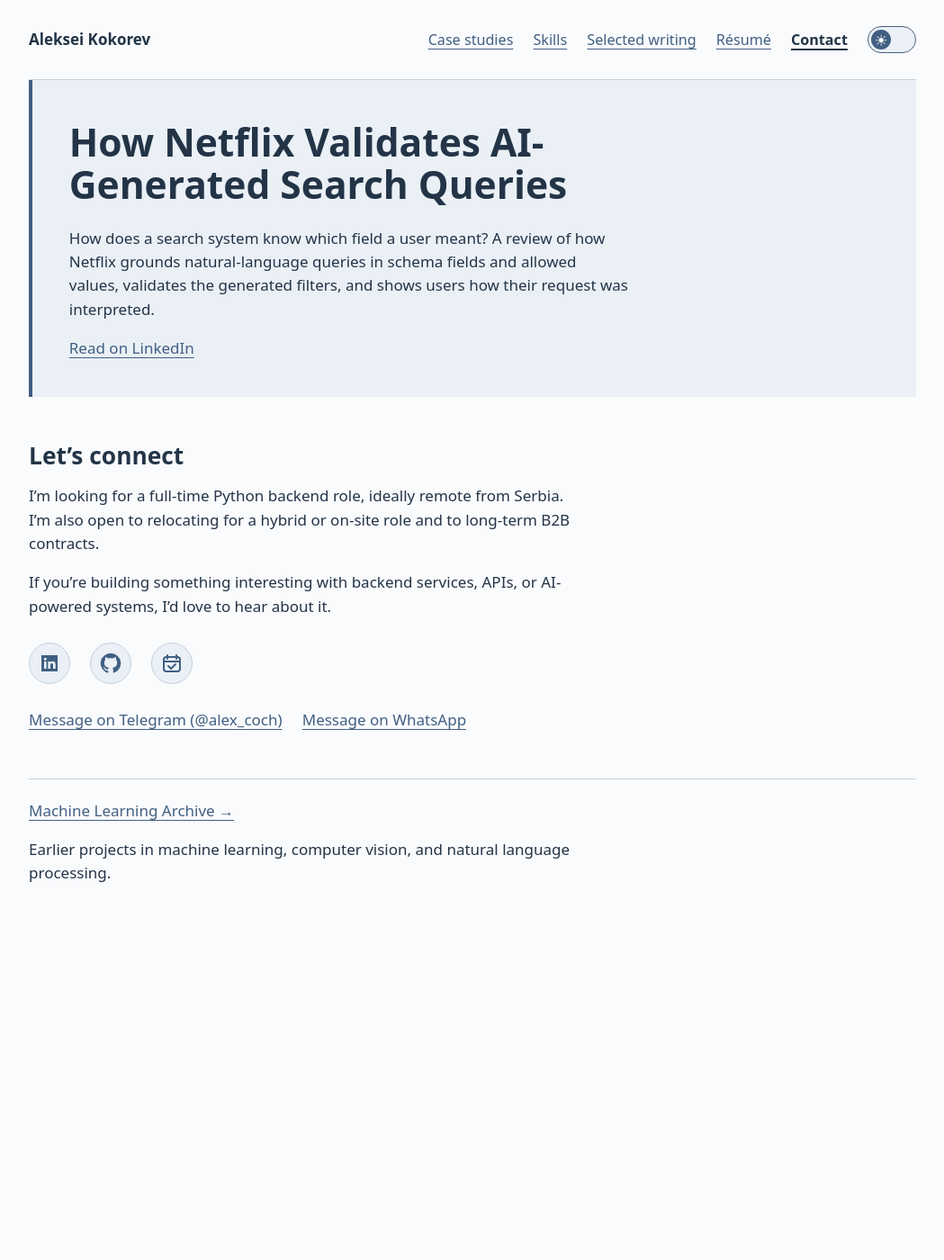
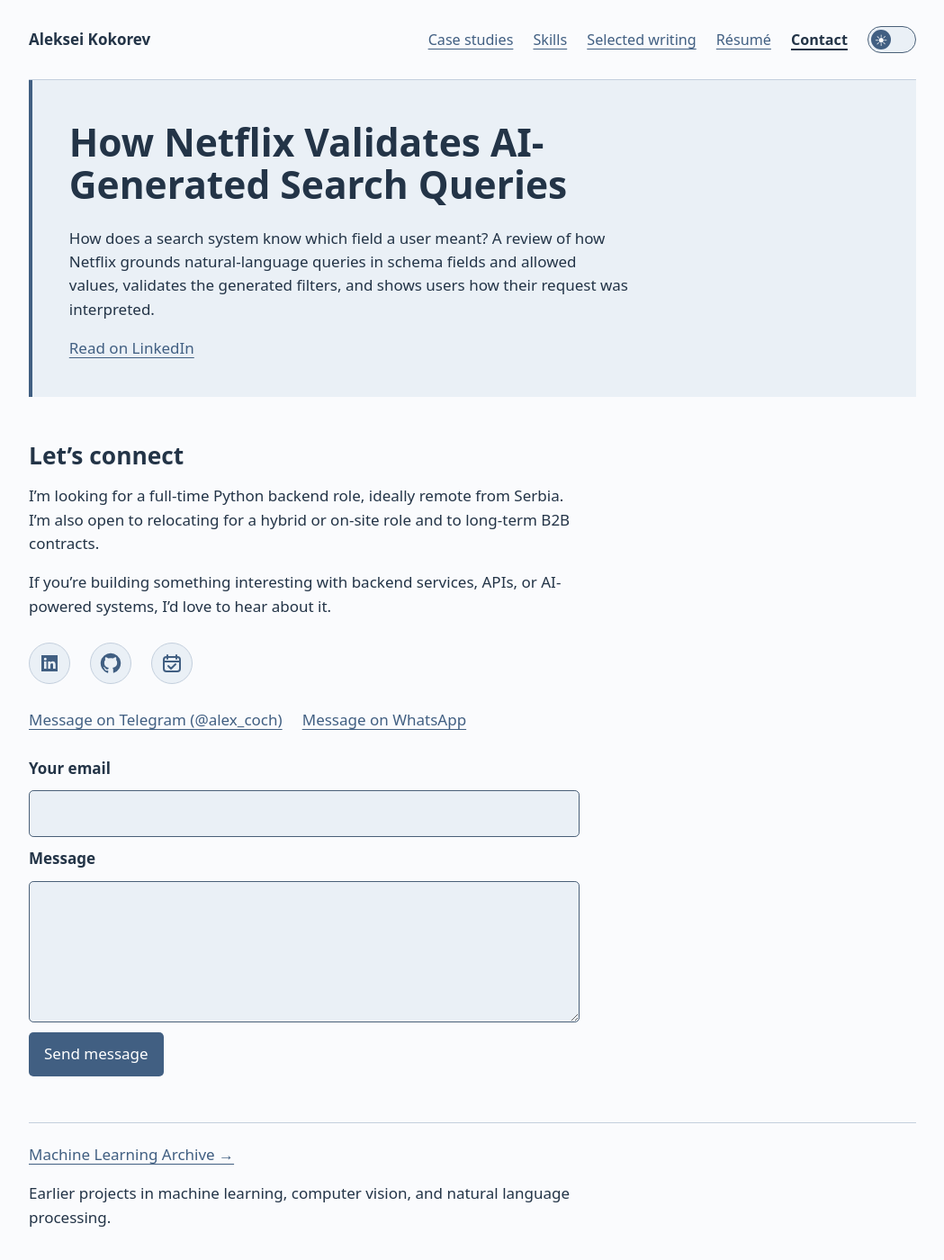
Before and after one commit to alex-coch/alex-coch.github.io, a Jekyll site: the page index.html, which Jekyll copies as it is, in a window 1280 px wide and 1400 px high, scrolled down 2953 px. Shown: the whole window at 90% size, without its empty margins (115-1164 px from the left). Built offline with Jekyll 4.4.1, drawn with Linux system fonts in a browser that asks for light colours; before the commit the page ends 3971 px from its top, so only the background shows below that.

Commit message:
Add a Formspree contact form to the portfolio

```diff
--- a/assets/portfolio.css
+++ b/assets/portfolio.css
@@ -98,3 +98,13 @@ header nav a[aria-current] {color:var(--ink);font-weight:700;text-decoration-thi
   [data-pinned-nav] .menu-backdrop {transition:opacity var(--menu-motion), visibility var(--menu-motion)}
   [data-pinned-nav] header nav {transition:clip-path var(--menu-motion), visibility var(--menu-motion)}
 }
+
+#contact-form {display:grid;gap:.65rem;max-width:36rem}
+#contact-form label {font-weight:650}
+#contact-form input,#contact-form textarea {
+  width:100%;padding:.7em .8em;font:inherit;color:var(--ink);
+  background:var(--panel);border:1px solid var(--muted);border-radius:.3rem
+}
+#contact-form textarea {resize:vertical}
+#contact-form button {justify-self:start;border:0;font:inherit;cursor:pointer}
+#contact-form :focus-visible {outline:3px solid var(--focus);outline-offset:3px}
--- a/index.html
+++ b/index.html
@@ -1,7 +1,7 @@
 <!doctype html>
 <html lang="en"><head><meta charset="utf-8"><meta name="viewport" content="width=device-width, initial-scale=1"><title>Aleksei Kokorev · Python Backend Engineer</title><meta name="description" content="Python backend engineering portfolio. APIs, event-driven systems and production GPU inference."><link rel="icon" href="/assets/ak.svg?v=3" type="image/svg+xml">
 <script src="/assets/theme.js?v=2"></script>
-<link rel="stylesheet" href="/assets/portfolio.css?v=13"><script defer src="/assets/portfolio-nav.js?v=7"></script>
+<link rel="stylesheet" href="/assets/portfolio.css?v=14"><script defer src="/assets/portfolio-nav.js?v=7"></script>
 </head>
 <body>
 <header>
@@ -89,6 +89,13 @@
     <a href="https://t.me/alex_coch">Message on Telegram (@alex_coch)</a>
     <a href="https://wa.me/995568311218">Message on WhatsApp</a>
   </div>
+  <form id="contact-form" action="https://formspree.io/f/xqpqyzky" method="post">
+    <label for="contact-email">Your email</label>
+    <input id="contact-email" name="email" type="email" autocomplete="email" maxlength="254" required>
+    <label for="contact-message">Message</label>
+    <textarea id="contact-message" name="message" rows="5" maxlength="3000" required></textarea>
+    <button class="primary" type="submit">Send message</button>
+  </form>
 </section>
 <footer><a href="/learning/ml/">Machine Learning Archive →</a><p>Earlier projects in machine learning, computer vision, and natural language processing.</p></footer></main>
 <script>
--- a/resume/index.html
+++ b/resume/index.html
@@ -36,6 +36,7 @@
   <p><strong>Python Backend Engineer</strong><br>Serbia · Open to relocation to other countries</p>
   <p><a href="https://www.linkedin.com/in/alexcoch/">LinkedIn</a> · <a href="https://github.com/alex-coch">GitHub</a></p>
   <div class="actions">
+    <a href="/#contact-form">Contact form</a>
     <a href="https://t.me/alex_coch">Message on Telegram (@alex_coch)</a>
     <a href="https://wa.me/995568311218">Message on WhatsApp</a>
   </div>
```
